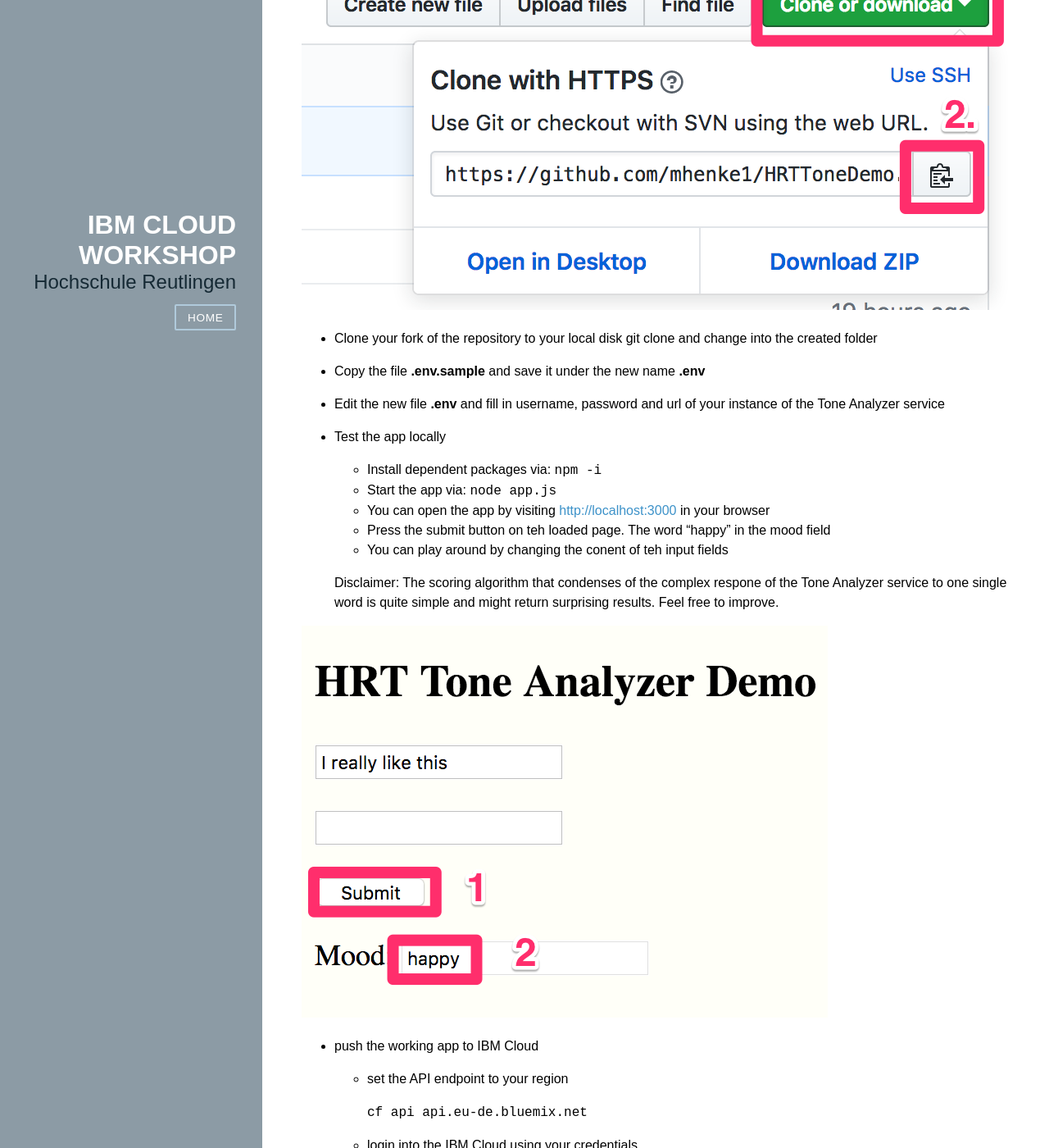
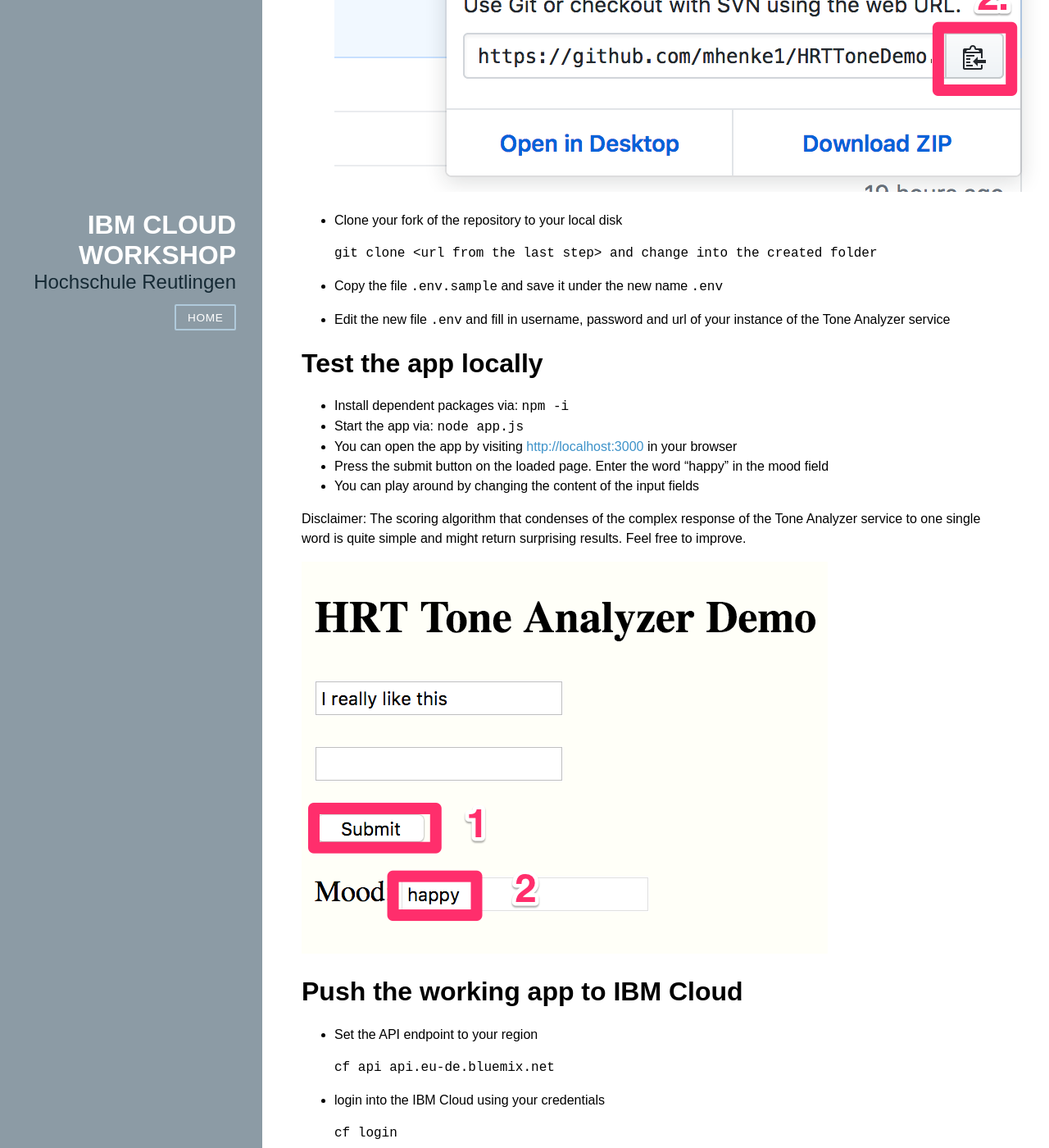
Before and after one commit to mkubik/HRTCloudDemo.github.io, a Jekyll site: the page built from _labs/004-tone-analyzer.markdown, in a window 1280 px wide and 1400 px high, scrolled down 2224 px. Shown: the whole window at 82% size. Built offline with Jekyll 4.4.1, drawn with Linux system fonts in a browser that asks for light colours; nearby versions of some CDN libraries; some of the changed text lies outside the part shown.

Commit message:
Correct typos

````diff
--- a/_labs/004-tone-analyzer.markdown
+++ b/_labs/004-tone-analyzer.markdown
@@ -21,15 +21,17 @@
 
 ## Subscribe to the IBM Tone Analyzer Service
 
-- Go to the _IBM Cloud_ main menu
-and click on **Catalog**,
-<br><br>![catalog](lab4_catalog.png?raw=true)
+- Go to the _IBM Cloud_ main menu and click on **Catalog**,
+
+  ![catalog](lab4_catalog.png?raw=true)
 
 - Select **Watson** in the menu on the left side
-<br/><br/>![watson](lab4_watson.png?raw=true)
+
+  ![watson](lab4_watson.png?raw=true)
 
 - Click on **Tone Analyzer**
-<br/><br/>![tone](lab4_tone_tile.png?raw=true)<br><br>
+
+  ![tone](lab4_tone_tile.png?raw=true)
 
 - On the next page leave all default values as they are and click **Create**
 
@@ -50,64 +52,69 @@
 
 - Fork the git repository [linked here](https://github.com/HRTCloudDemo/HRTToneDemo) into your own Github account by pressing the **Fork** button in that Github Repository
 
-<br/><br/>![fork](lab4_fork.png?raw=true)
+  ![fork](lab4_fork.png?raw=true)
 
 - Copy the URL of your repository from the Github UI
 
-<br/><br/>![clone](lab4_clone.png?raw=true)
+  ![clone](lab4_clone.png?raw=true)
 
 - Clone your fork of the repository to your local disk
-git clone <url from the last step> and change into the created folder
 
-- Copy the file **.env.sample** and save it under the new name **.env**
+  ```bash
+  git clone <url from the last step> and change into the created folder
+  ```
 
-- Edit the new file **.env** and fill in username, password and url of your instance of the Tone Analyzer service
+- Copy the file `.env.sample` and save it under the new name `.env`
 
-- Test the app locally
-  - Install dependent packages via: ```npm -i```
-  - Start the app via: ```node app.js```
-  - You can open the app by visiting [http://localhost:3000](http://localhost:3000) in your browser
-  - Press the submit button on teh loaded page.
-    The word "happy" in the mood field
-  - You can play around by changing the conent of teh input fields
+- Edit the new file `.env` and fill in username, password and url of your instance of the Tone Analyzer service
 
-  Disclaimer: The scoring algorithm that condenses of the complex respone of the Tone Analyzer service to one single word is quite simple and might return surprising results. Feel free to improve.
+# Test the app locally
+
+- Install dependent packages via: `npm -i`
+- Start the app via: `node app.js`
+- You can open the app by visiting [http://localhost:3000](http://localhost:3000) in your browser
+- Press the submit button on the loaded page. Enter the word "happy" in the mood field
+- You can play around by changing the content of the input fields
+
+Disclaimer: The scoring algorithm that condenses of the complex response of the Tone Analyzer service to one single word is quite simple and might return surprising results. Feel free to improve.
 
 ![toneapp](lab4_toneapp.png?raw=true)
 
-- push the working app to IBM Cloud
-  - set the API endpoint to your region
+# Push the working app to IBM Cloud
 
-    ```cf api api.eu-de.bluemix.net```
+- Set the API endpoint to your region
 
-  - login into the IBM Cloud using your credentials
+  ```bash
+  cf api api.eu-de.bluemix.net
+  ```
 
-    ```cf login```
+- login into the IBM Cloud using your credentials
 
-  - target your organisation and space
+  ```bash
+  cf login
+  ```
 
-    ```cf target -o <YOUR ORG> -s <YOUR SPACE>```
+- target your organisation and space
 
-  - deploy your app to the cloud
+  ```bash
+  cf target -o <YOUR ORG> -s <YOUR SPACE>
+  ```
 
-    <code>
-    cf push <span class="app_name">random-app-name</span>
-    </code>
+- Deploy your app to the cloud
 
-     (the app name shown in the cf push command is generated randomly to avoid naming conflicts)
+  <code>
+  cf push <span class="app_name">random-app-name</span>
+  </code>
 
-  - access the app in your browser via
+  (the app name shown in the cf push command is generated randomly to avoid naming conflicts)
 
-    <pre>
-    https://<span class="app_name">random-app-name</span>.eu-de.bluemix.net
-    </pre>
+- Access the app in your browser as https://<span class="app_name">random-app-name</span>.eu-de.bluemix.net
 
+- Submitting with all defaults should again return "happy" in the mood field
 
-  - Submitting with all defaults should again return "happy" in the mood field
+## References
 
-  ## References
-
-* URL of Demo Application: https://github.com/HRTCloudDemo/HRTToneDemo
+* [Source code of the demo application](https://github.com/HRTCloudDemo/HRTToneDemo)
 * [Watson Tone Analyzer](https://www.ibm.com/watson/services/tone-analyzer/)
 * [Watson Tone Analyzer Documentation](https://console.bluemix.net/docs/services/tone-analyzer/index.html#about)
 * [More complete sample app on Github](https://github.com/watson-developer-cloud/tone-analyzer-nodejs)
````
Also changed, not shown: other parts of _labs/004-tone-analyzer.markdown (+2 -2 lines).
